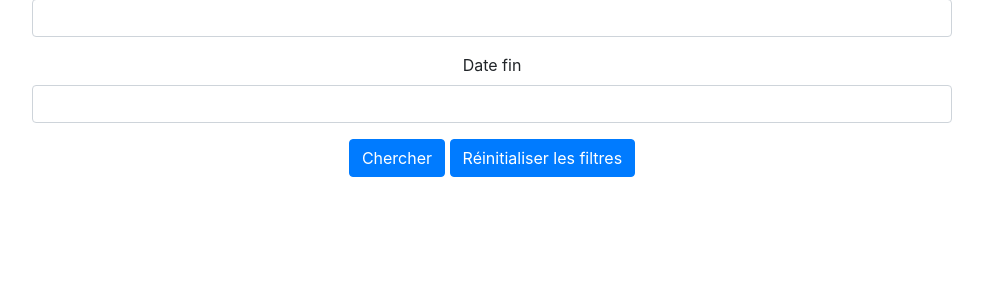
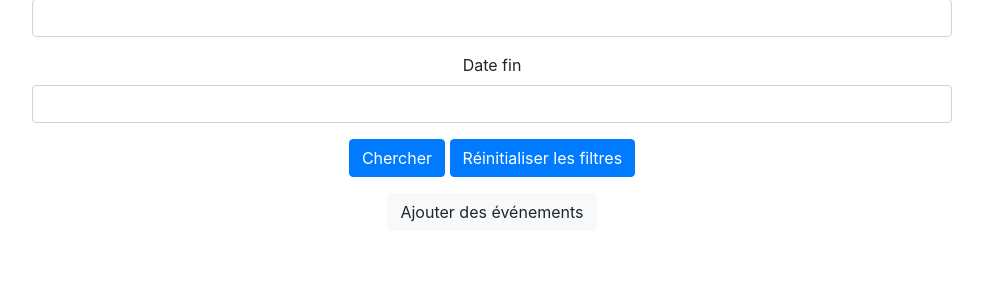
Before and after one commit to leochely/timeliner, a Django app: template templates/timeline/index.html in a window 1280 px wide. Shown: the part 369-675 px from the top of the page, without its empty margins (148-1131 px from the left). Run offline with Django 3.2, Linux system fonts and the light colour scheme; the template is opened without the code that fills it: values that come from a table or form of the project are taken from there, others are empty; some libraries are stand-ins or nearby versions.

Commit message:
Admin link added

```diff
--- a/templates/timeline/index.html
+++ b/templates/timeline/index.html
@@ -23,6 +23,7 @@
                 <button  type="submit" class="btn btn-primary">Chercher</button>
                 <a class="btn btn-primary" href="." role="button">R&eacute;initialiser les filtres</a>
             </form>
+            <a class="btn btn-light" href="." role="button">Ajouter des &eacute;v&eacute;nements</a>
         </div>
     </div>
 </div>
```
